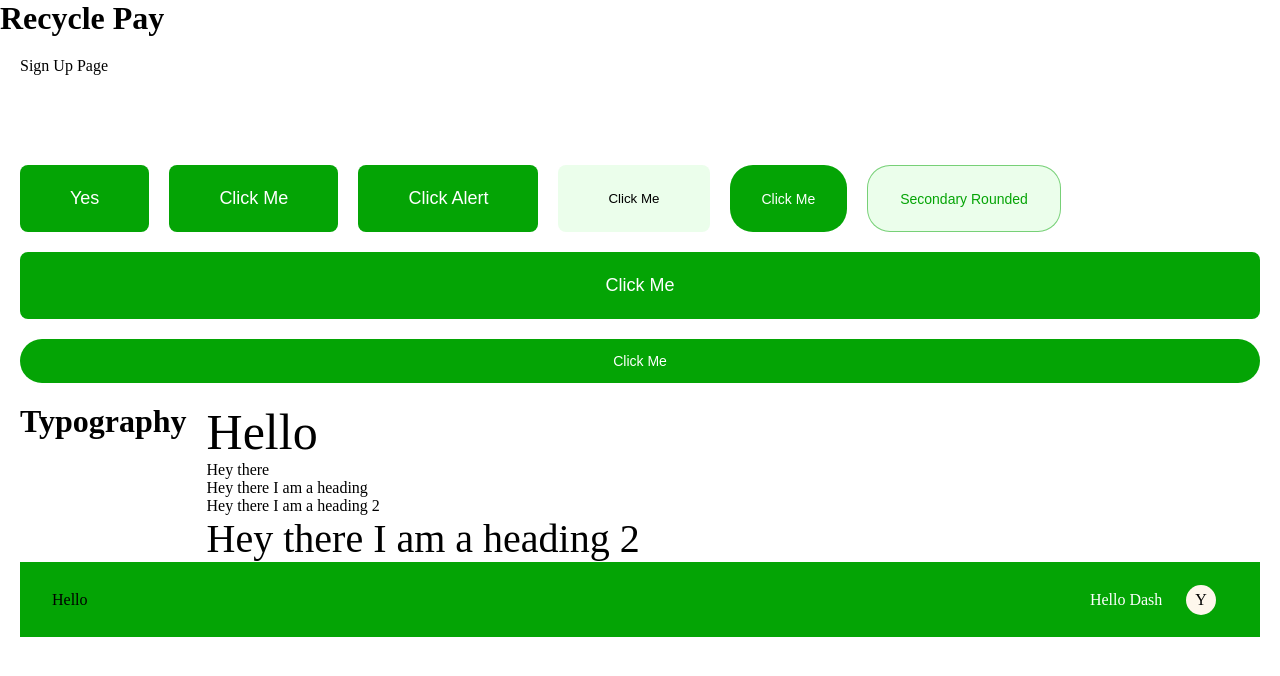
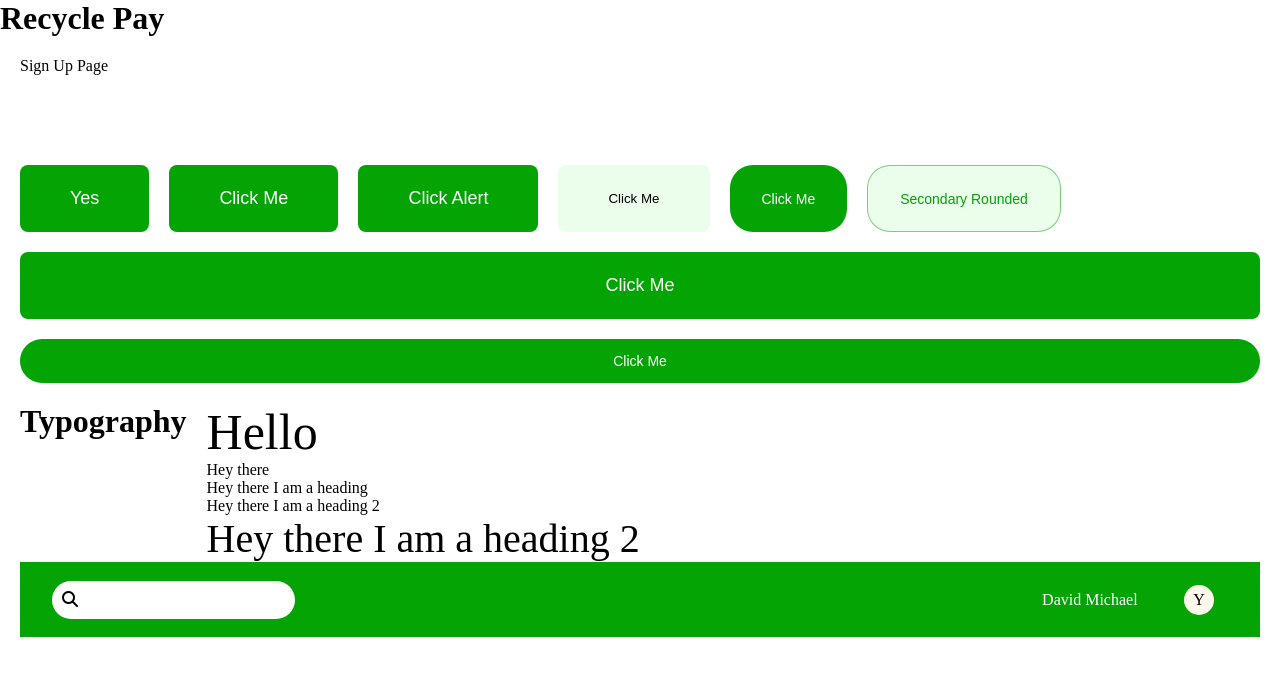
Before and after one commit to teddyrugged/Recycle-pay-react-app, a React (Create React App) app: page / in a window 1280 px wide. Shown: the top 676 px of the page. Built offline with nearby package versions, Linux system fonts and the light colour scheme.

Commit message:
added input field to header

```diff
--- a/public/index.html
+++ b/public/index.html
@@ -1,13 +1,15 @@
 <!DOCTYPE html>
 <html lang="en">
 <head>
-    <meta charset="utf-8" />
-    <link rel="icon" href="%PUBLIC_URL%/favicon.ico" />
-    <meta name="viewport" content="width=device-width, initial-scale=1" />
-    <meta name="theme-color" content="#000000" />
-    <meta name="description" content="recycle pay" />
-    <link rel="apple-touch-icon" href="%PUBLIC_URL%/logo192.png" />
-    <link rel="manifest" href="%PUBLIC_URL%/manifest.json" />
+    <meta charset="utf-8"/>
+    <link rel="icon" href="%PUBLIC_URL%/favicon.ico"/>
+    <meta name="viewport" content="width=device-width, initial-scale=1"/>
+    <meta name="theme-color" content="#000000"/>
+    <meta name="description" content="recycle pay"/>
+    <link rel="apple-touch-icon" href="%PUBLIC_URL%/logo192.png"/>
+    <link rel="manifest" href="%PUBLIC_URL%/manifest.json"/>
+    <!-- Font Awesome 6 CDN -->
+    <link rel="stylesheet" href="https://cdnjs.cloudflare.com/ajax/libs/font-awesome/6.1.1/css/all.min.css">
     <title>Recycle Pay</title>
 </head>
 <body>
--- a/src/components/compounds/DashHeader/index.jsx
+++ b/src/components/compounds/DashHeader/index.jsx
@@ -1,11 +1,14 @@
 import './style.css';
-import { Text } from '../../elements';
+import { Text, SearchBar } from '../../elements';
 
 export const DashHeader = () => (
   <div className="dash-navbar">
-    <div>Hello</div>
+    <div>
+      <SearchBar />
+    </div>
     <div className="name-holder">
-      <Text text="Hello Dash" />
+      <Text text="David Michael" />
+      <span className="h-space" />
       <span className="name-icon">Y</span>
     </div>
   </div>
--- a/src/components/compounds/DashHeader/style.css
+++ b/src/components/compounds/DashHeader/style.css
@@ -18,11 +18,17 @@
 }
 .name-holder {
   display: flex;
-  min-width: 150px;
+  min-width: 200px;
   justify-content: space-around;
   align-items: center;
+  padding: 0 10px;
 }
 
 .name-holder p {
   color: white;
 }
+
+.h-space {
+  width: 30px;
+  display: inline-block;
+}
--- a/src/components/elements/SearchBar/index.jsx
+++ b/src/components/elements/SearchBar/index.jsx
@@ -0,0 +1,9 @@
+import './style.css';
+
+export const SearchBar = () => (
+  <div className="search-holder">
+    <i className="fa fa-search" />
+    <span className="h-space" />
+    <input />
+  </div>
+);
--- a/src/components/elements/SearchBar/style.css
+++ b/src/components/elements/SearchBar/style.css
@@ -0,0 +1,12 @@
+.search-holder {
+  background-color: #fff;
+  border-radius: 20px;
+  padding: 10px;
+}
+.search-holder input {
+  border: none;
+}
+
+.search-holder input:focus {
+  outline: none;
+}
--- a/src/components/elements/index.js
+++ b/src/components/elements/index.js
@@ -1,2 +1,3 @@
 export * from './Button';
 export * from './Text';
+export * from './SearchBar';
```
Lines whose indentation alone changed are shown as unchanged.
